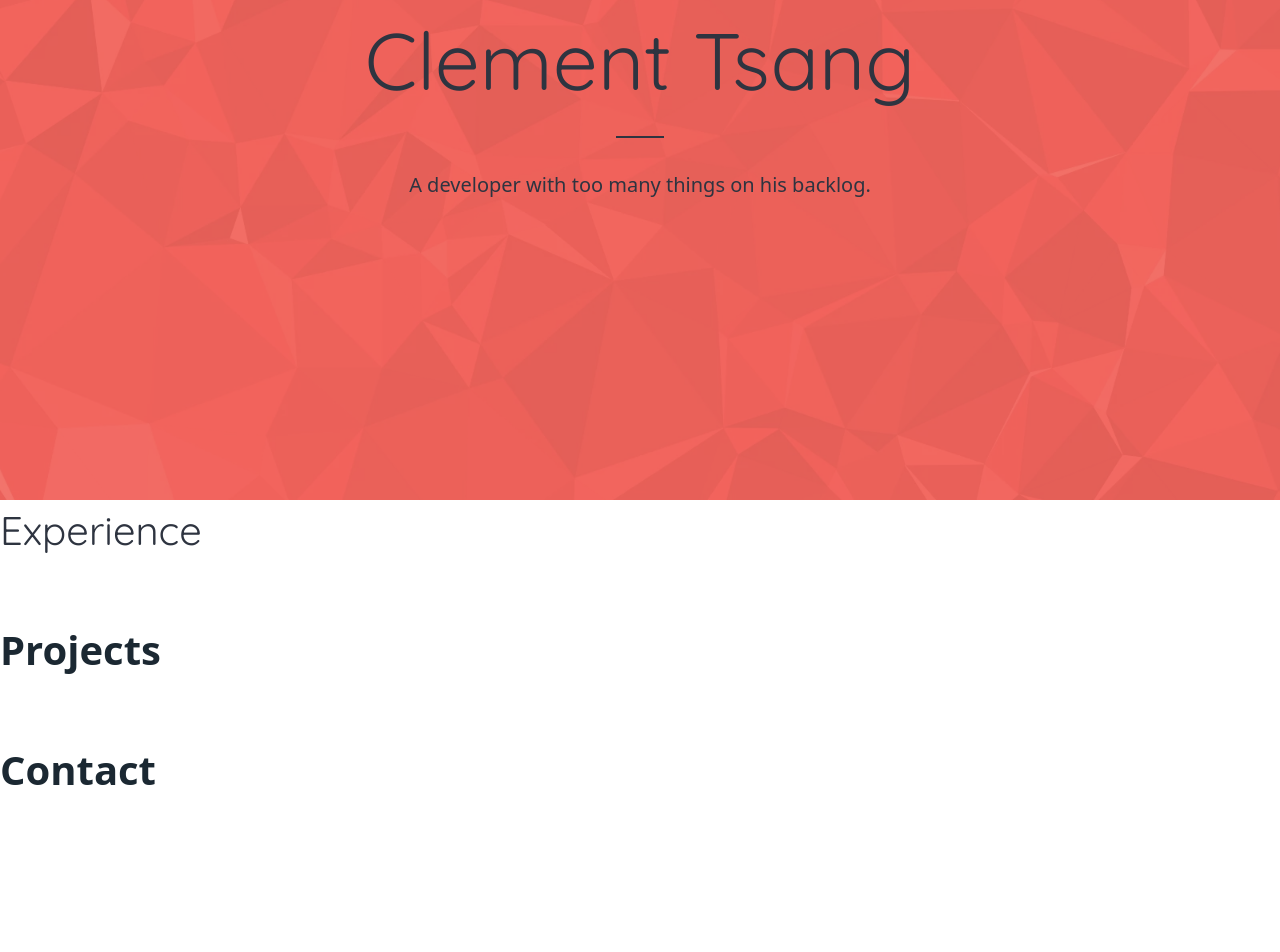
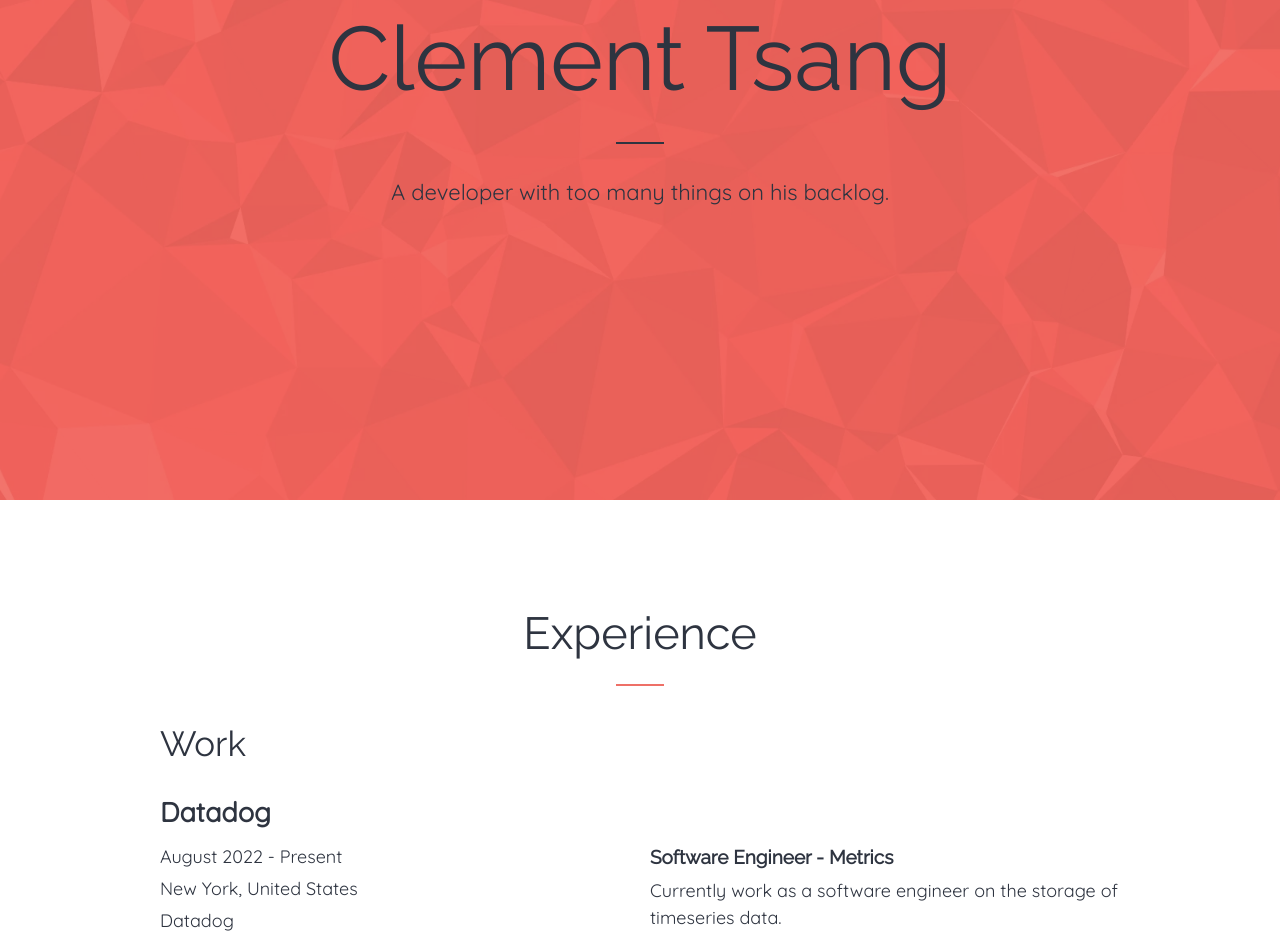
Before and after one commit to ClementTsang/clementtsang.github.io, a SvelteKit app: page / in a window 1280 px wide. Shown: the part 300-1252 px from the top of the page. Before the commit the page ends 1160 px from the top, so only its background shows below. Built offline with nearby package versions, Linux system fonts and the light colour scheme.

Commit message:
some work on experience

```diff
--- a/package.json
+++ b/package.json
@@ -4,6 +4,7 @@
 	"private": true,
 	"scripts": {
 		"dev": "vite dev",
+		"devh": "vite dev --host",
 		"build": "vite build",
 		"preview": "vite preview",
 		"check": "svelte-kit sync && svelte-check --tsconfig ./tsconfig.json",
@@ -21,6 +22,7 @@
 		"eslint-plugin-svelte3": "^4.0.0",
 		"prettier": "^2.8.0",
 		"prettier-plugin-svelte": "^2.8.1",
+		"sass": "^1.58.0",
 		"svelte": "^3.54.0",
 		"svelte-check": "^3.0.1",
 		"tslib": "^2.4.1",
--- a/src/app.css
+++ b/src/app.scss
@@ -13,20 +13,51 @@
     --url-hover: #e62719;
     --url-visited: #cf2317;
     --url-not-visited: #ee8968;
-  }
+}
 
-.title {
-    font-size: 2em;
+h1 {
+    font-size: 2.25rem;
+    color: var(--text-colour);
+    font-family: "Raleway", sans-serif;
+    font-weight: 500;
+    margin: 0;
+}
+
+h2 {
+    font-size: 1.75rem;
+    color: var(--text-colour);
+    font-family: "Raleway", sans-serif;
+    font-weight: 500;
+    margin-bottom: 1.1rem;
+}
+
+h3 {
+    font-size: 1.35rem;
     color: var(--text-colour);
     font-family: "Quicksand", sans-serif;
-    font-weight: 300;
+    font-weight: 600;
+    margin: 0;
+    margin-bottom: 0.5rem;
 }
 
-.subtitle {
-    font-size: 1.5em;
+h4 {
+    font-size: 0.95rem;
     color: var(--text-colour);
     font-family: "Raleway", sans-serif;
+    font-weight: 600;
+    margin: 0;
+    margin-bottom: 0.3rem;
 }
+
+h5 {
+    font-size: 0.9rem;
+    color: var(--text-colour);
+    font-family: "Quicksand", sans-serif;
+    font-weight: 400;
+    margin: 0;
+    margin-bottom: 0.25rem;
+}
+
 
 hr.divider {
     display: block;
@@ -37,6 +68,16 @@ hr.divider {
     border: 0;
     width: 48px;
     height: 2px;
+
+    &-black {
+        @extend hr, .divider;
+		background-color: var(--black-text-colour);
+    }
+
+    &-red {
+        @extend hr, .divider;
+        background-color: var(--red-accent);
+    }
 }
 
 /** Because PicoCSS sets them all to the same cursor type. **/
--- a/src/lib/components/Experience.svelte
+++ b/src/lib/components/Experience.svelte
@@ -2,7 +2,36 @@
 
 <div class="body">
 	<h1 class="title">Experience</h1>
+	<hr class="divider-red" />
+	<h2>Work</h2>
+	<div>
+		<h3>Datadog</h3>
+		<div class="grid card">
+			<div class="work-info">
+				<h5>August 2022 - Present</h5>
+				<h5>New York, United States</h5>
+				<h5>Datadog</h5>
+			</div>
+			<div class="work-description">
+				<h4>Software Engineer - Metrics</h4>
+				<h5>Currently work as a software engineer on the storage of timeseries data.</h5>
+			</div>
+		</div>
+	</div>
 </div>
 
 <style>
+	.title {
+		text-align: center;
+	}
+
+	.body {
+		display: flex;
+		flex-direction: column;
+		justify-content: center;
+		padding: 5rem 12.5%;
+	}
+
+	.card {
+	}
 </style>
--- a/src/lib/components/Greeter.svelte
+++ b/src/lib/components/Greeter.svelte
@@ -5,7 +5,7 @@
 	<img src="/assets/tri.webp" class="background" />
 	<div class="text">
 		<h1>Clement Tsang</h1>
-		<hr class="divider" />
+		<hr class="divider-black" />
 		<p>A developer with too many things on his backlog.</p>
 	</div>
 </div>
@@ -40,21 +40,19 @@
 		z-index: 2;
 	}
 
-	.divider {
-		background-color: var(--black-text-colour);
-	}
-
 	h1 {
-		font-size: 4rem;
-		font-family: 'Quicksand', sans-serif;
+		font-size: 4.5rem;
+		font-family: 'Raleway', sans-serif;
 		font-weight: 500;
 		margin: 0rem;
 		color: var(--black-text-colour);
 	}
 
 	p {
+		font-size: 1.1rem;
+		font-weight: 400;
+		font-family: 'Quicksand', sans-serif;
 		margin: 0rem;
-		font-weight: 400;
 		color: var(--black-text-colour);
 	}
 </style>
--- a/src/lib/components/Header.svelte
+++ b/src/lib/components/Header.svelte
@@ -22,13 +22,13 @@
 
 	#home {
 		font-size: 1rem;
-		font-family: 'Quicksand', sans-serif;
+		font-family: 'Raleway', sans-serif;
 		font-weight: 600;
 	}
 
 	.nav-items {
 		font-size: 0.9rem;
-		font-family: 'Quicksand', sans-serif;
+		font-family: 'Raleway', sans-serif;
 		font-weight: 500;
 		cursor: pointer;
 	}
--- a/src/routes/+layout.svelte
+++ b/src/routes/+layout.svelte
@@ -2,7 +2,7 @@
 	import '@picocss/pico/css/pico.css';
 	import '@fontsource/raleway';
 	import '@fontsource/quicksand';
-	import '../app.css';
+	import '../app.scss';
 </script>
 
 <slot />
```
Also changed, not shown: 1 other file (tests, documents, lock files or other folders).
